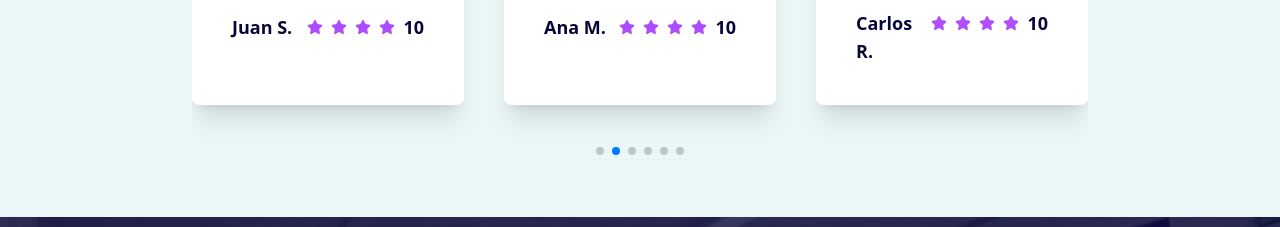
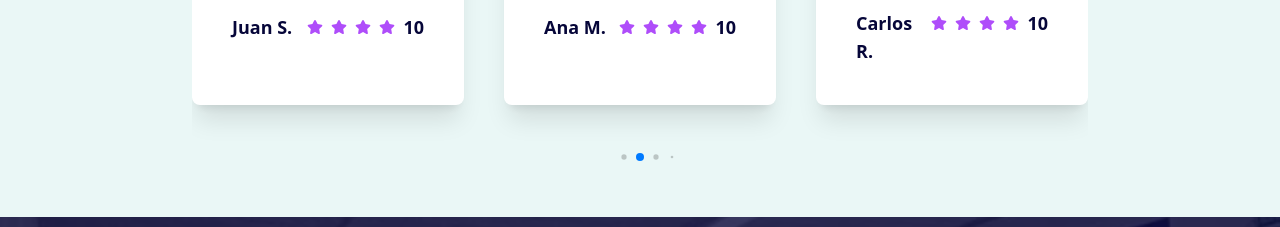
Before and after one commit to dspwebstudiomx/easylav-react, a React (Vite) app: page / in a window 1280 px wide. Shown: the part 4341-4568 px from the top of the page. Built offline with nearby package versions, Linux system fonts and the light colour scheme.

Commit message:
"Update ButtonPrimary href in FranquiciasTarjetas and add dynamicBullets to pagination in CarouselTestimonios"

```diff
--- a/src/pages/franquicias/FranquiciasTarjetas.jsx
+++ b/src/pages/franquicias/FranquiciasTarjetas.jsx
@@ -96,7 +96,7 @@ const PreguntasFrecuentes = () => {
           </div>
         </div>
         <ButtonContainer position={'items-center sm:justify-center my-8'}>
-          <ButtonPrimary href={'/'} title={'Regresar a inicio'} icon={<FaHome />} width={'min-w-[240px]'} />
+          <ButtonPrimary href={'/#inicio'} title={'Regresar a inicio'} icon={<FaHome />} width={'min-w-[240px]'} />
           <ButtonSecondary href={'/contacto'} title={'Ir a contacto'} icon={<FaRegBuilding />} width={'min-w-[240px] sm:w-[140px]'} />
         </ButtonContainer>
       </PageLayout >
--- a/src/pages/inicio/Testimonios/CarouselTestimonios.jsx
+++ b/src/pages/inicio/Testimonios/CarouselTestimonios.jsx
@@ -24,7 +24,7 @@ const CarouselTestimonios = () => {
             disableOnInteraction: true,
           }}
           loop={true}
-          pagination={{ clickable: true, draggable: true }}
+          pagination={{ clickable: true, draggable: true, dynamicBullets: true }}
           breakpoints={{
             600: {
               slidesPerView: 1,
```
